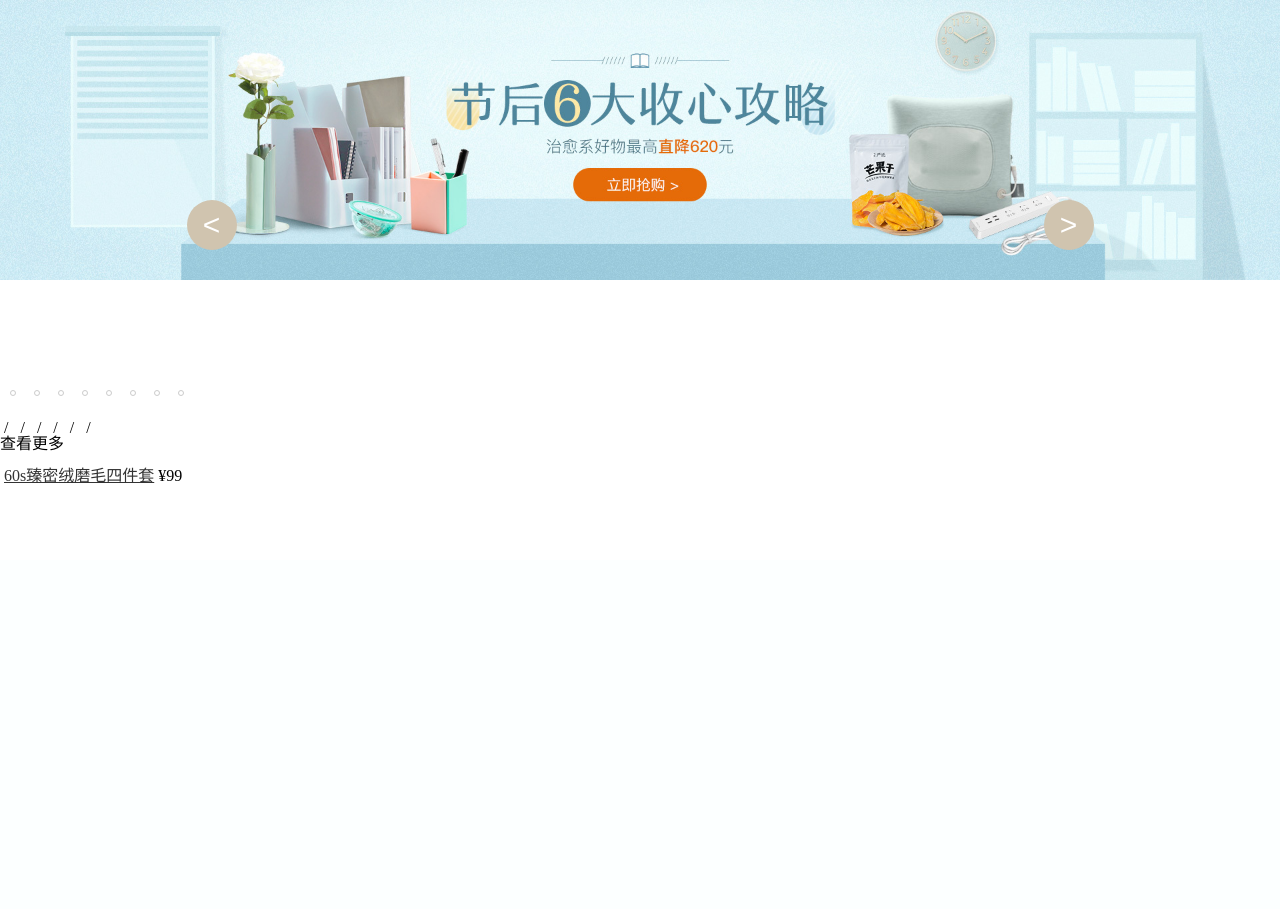
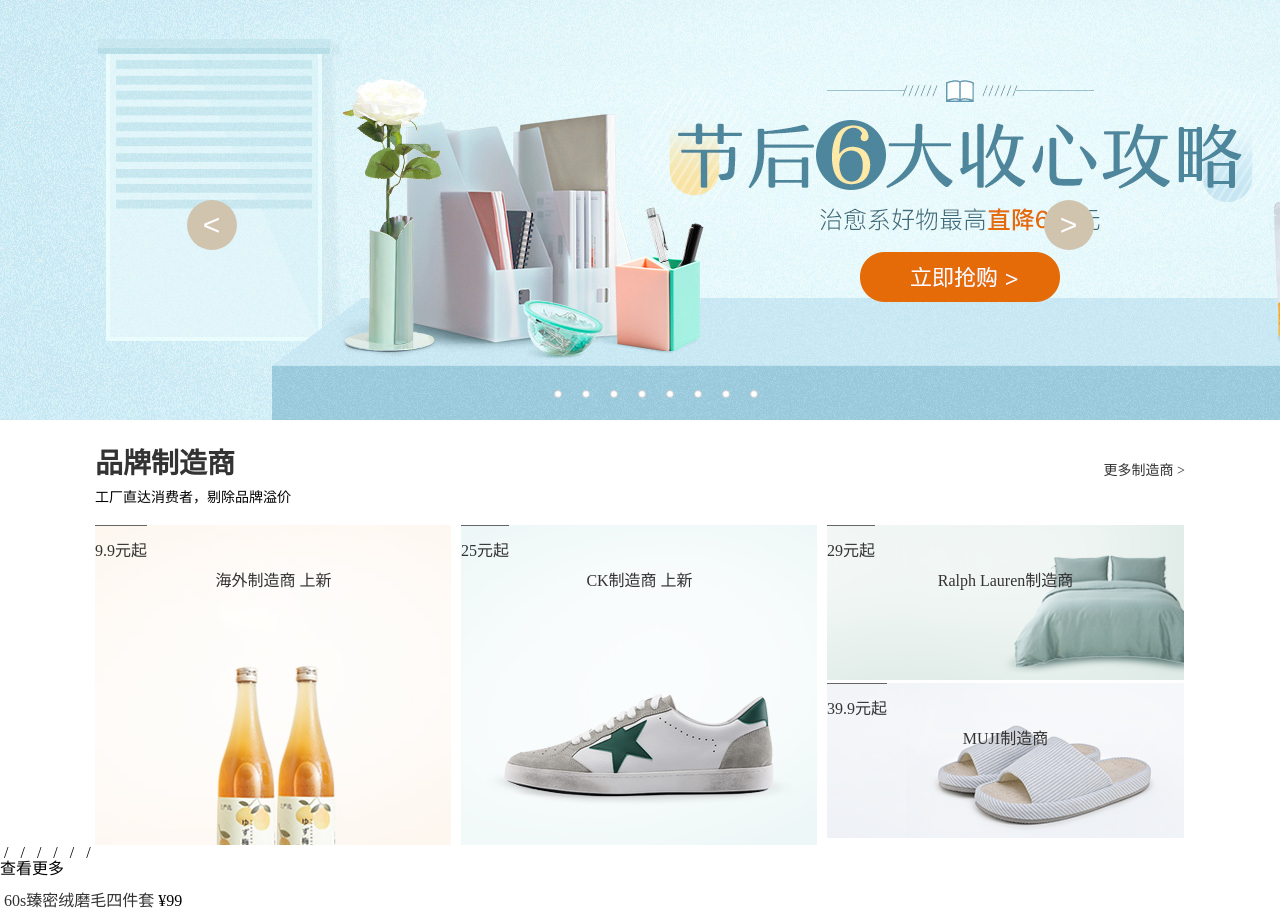
Before and after one commit to Cxrcxrcxr/wangyiyanxuan, a PHP site: the page made by dist/草稿.html in a window 1280 px wide. Shown: the part 240-1149 px from the top of the page. Before the commit the page ends 800 px from the top, so only its background shows below. Run offline with PHP 8.4, Linux system fonts and the light colour scheme.

Commit message:
第八次提交

```diff
--- a/css/reset.css
+++ b/css/reset.css
@@ -46,6 +46,9 @@ table {
   border-collapse: collapse;
   border-spacing: 0; }
 
+a {
+  text-decoration: none; }
+
 .clearfix::after {
   content: "";
   clear: both;
--- a/dist/css/reset.css
+++ b/dist/css/reset.css
@@ -46,6 +46,9 @@ table {
   border-collapse: collapse;
   border-spacing: 0; }
 
+a {
+  text-decoration: none; }
+
 .clearfix::after {
   content: "";
   clear: both;
--- a/dist/css/yanxuan.css
+++ b/dist/css/yanxuan.css
@@ -15,6 +15,9 @@ section {
     color: #333; }
     section a:hover {
       color: #b4a078; }
+  section .sec-center {
+    width: 1090px;
+    margin: 0 auto; }
 
 .sowing-map-top {
   width: 100%;
@@ -31,7 +34,6 @@ section {
       width: 800%;
       height: 100%; }
       .sowing-map-top .sowing-con ul li {
-        width: 12.5%;
         float: left; }
         .sowing-map-top .sowing-con ul li img {
           display: block;
@@ -57,29 +59,84 @@ section {
     .sowing-map-top button:hover {
       background: #B19E7A; }
   .sowing-map-top .sowing-index {
-    width: 100%;
+    margin-left: 50%;
     height: 28px;
     position: absolute;
-    bottom: 4px;
-    z-index: 3; }
+    left: -96px;
+    z-index: 10;
+    bottom: 4px; }
     .sowing-map-top .sowing-index li {
       display: block;
-      width: 8px;
-      height: 8px;
+      width: 12px;
+      height: 12px;
       margin: 0 8px 10px;
       float: left;
-      padding: 2px; }
+      text-align: center;
+      line-height: 10px; }
       .sowing-map-top .sowing-index li a {
+        display: inline-block;
+        width: 8px;
+        height: 8px;
+        border: 1px solid #ccc;
+        border-radius: 50%;
+        background: #fff; }
+      .sowing-map-top .sowing-index li:hover {
+        border: none;
+        background: #dfcead;
+        box-shadow: 0 0 0 4px #dfcead;
+        border-radius: 50%; }
+        .sowing-map-top .sowing-index li:hover a {
+          background: #a7936e;
+          border: none;
+          border-radius: 50%; }
+
+#example {
+  width: 100%; }
+  #example h2 {
+    font-size: 28px;
+    font-weight: 700;
+    line-height: 1; }
+  #example .example:nth-child(2n) {
+    background: #f4f0ea; }
+  #example .example.e-1 {
+    margin-top: 30px; }
+    #example .example.e-1 .e-head {
+      padding-bottom: 20px; }
+      #example .example.e-1 .e-head .e-head-l {
+        float: left;
+        width: 356px; }
+        #example .example.e-1 .e-head .e-head-l a {
+          display: block; }
+          #example .example.e-1 .e-head .e-head-l a h2 {
+            float: left;
+            margin-right: 20px; }
+        #example .example.e-1 .e-head .e-head-l span {
+          font-size: 14px;
+          padding-top: 13px;
+          float: left;
+          line-height: 1; }
+      #example .example.e-1 .e-head .e-head-r {
+        float: right;
+        line-height: 1;
+        margin-left: 30px;
+        padding-top: 14px;
+        cursor: pointer;
+        font-size: 14px; }
+    #example .example.e-1 .e-img .e-img-1, #example .example.e-1 .e-img .e-img-2, #example .example.e-1 .e-img .e-img-3 {
+      float: left;
+      width: 357px;
+      height: 320px;
+      position: relative;
+      overflow: hidden; }
+      #example .example.e-1 .e-img .e-img-1 .name, #example .example.e-1 .e-img .e-img-1 .price, #example .example.e-1 .e-img .e-img-2 .name, #example .example.e-1 .e-img .e-img-2 .price, #example .example.e-1 .e-img .e-img-3 .name, #example .example.e-1 .e-img .e-img-3 .price {
+        position: absolute; }
+      #example .example.e-1 .e-img .e-img-1 .name, #example .example.e-1 .e-img .e-img-2 .name, #example .example.e-1 .e-img .e-img-3 .name {
+        width: 100%;
+        text-align: center;
+        margin: 48px 0 19px; }
+      #example .example.e-1 .e-img .e-img-1 .price, #example .example.e-1 .e-img .e-img-2 .price, #example .example.e-1 .e-img .e-img-3 .price {
         display: block;
-        width: 6px;
-        height: 6px;
-        border: 1px solid #ccc;
-        border-radius: 50%; }
-    .sowing-map-top .sowing-index:hover {
-      border: none;
-      box-shadow: 0 0 0 4px #dfcead;
-      border-radius: 50%; }
-      .sowing-map-top .sowing-index:hover a {
-        background: #a7936e;
-        border: none;
-        border-radius: 50%; }
+        border-top: solid 1px #666;
+        padding-top: 17px; }
+    #example .example.e-1 .e-img .e-img-2 {
+      margin: 0 9px; }
--- a/dist/草稿.html
+++ b/dist/草稿.html
@@ -21,9 +21,9 @@
             	时间：2018-10-11
             	描述：轮播图上
             -->
-        	<div id="sowing-map-top" class="sowing-map-top">
+        	<div id="sowing-map-top" class="sowing-map-top clearfix">
 				<div  class="sowing-con">
-					<ul>
+					<ul class="clearfix">
 						<li><a href="#"><img src="images/pic_068.png" alt="活动 十月大促预热" /></a></li>
 						<li><a href="#"><img src="images/pic_069.png" alt="活动 秋冬秒杀周" /></a></li>
 						<li><a href="#"><img src="images/pic_070.png" alt="活动 配件10月" /></a></li>
@@ -37,7 +37,7 @@
 
         		<button class="to-left">&lt;</button>
     			<button class="to-right">&gt;</button>
-    			<ul class="sowing-index">
+    			<ul class="sowing-index clearfix">
 
 						<li><a href="#"></a></li>
 						<li><a href="#"></a></li>
@@ -59,16 +59,56 @@
             	描述：几个特例
             -->
         	<div id="example">
-        		<div class="example e-1">
+        		<div class="example e-1 sec-center">
 					<div class="brand">
+						<div class="e-head  clearfix">
+							<div class="e-head-l clearfix">
+								<a href="#"><h2>品牌制造商</h2></a>
+								<span>工厂直达消费者，剔除品牌溢价</span>
+							</div>
+							<a href="#" class="e-head-r">更多制造商 &gt;</a>
+						</div>
+						<div class="e-img clearfix">
+							<a class="e-img-1" href="#">
+								<div class="name">
+									<span>海外制造商</span>
+									<span class="newShelfTag">上新</span>
+								</div>
+								<div class="price">9.9元起</div>
+								<img src="images/pic_076.png" alt="">
+							</a>
+							<a class="e-img-2" href="#">
+								<div class="name">
+									<span>CK制造商</span>
+									<span class="newShelfTag">上新</span>
+								</div>
+								<div class="price">25元起</div>
+								<img src="images/pic_077.png" alt="">
+							</a>
+							<div class="e-img-3">
+								<a href="#">
+									<div class="name">
+										<span>Ralph Lauren制造商</span>
+									</div>
+									<div class="price">29元起</div>
+									<img src="images/pic_078.png" alt="">
+								</a>
+								<a href="#">
+									<div class="name">
+										<span>MUJI制造商</span>
+									</div>
+									<div class="price">39.9元起</div>
+									<img src="images/pic_079.png" alt="">
+								</a>
 
+							</div>
+						</div>
 					</div>
-
-					<div class="new-goods">
+					<div class="new-products">
 
 					</div>
 				</div>
-				<div class="example e-2"></div>
+				<div class="example e-2 "></div>
 				<div class="example e-3"></div>
 				<div class="example e-4"></div>
         	</div>
--- a/js/yanxuan.js
+++ b/js/yanxuan.js
@@ -50,7 +50,7 @@ function Banner(){}
                 this.animate();
             },
             toIndex:function(event){
-                var target = event.target || event.scrElement;
+                var target = event.target || event.srcElement;
                 this.nowIndex = $(target).index();
                 this.animate();
             },
--- a/sass/reset.scss
+++ b/sass/reset.scss
@@ -47,6 +47,9 @@ table {
 	border-collapse: collapse;
 	border-spacing: 0;
 }
+a{
+	text-decoration: none;
+}
 .clearfix::after{
 	content: "";
 	clear: both;
```
Also changed, not shown: css/yanxuan.css (+76 -19 lines), sass/yanxuan.scss (+96 -19 lines), 草稿.html (+46 -6 lines), dist/js/yanxuan.js.
